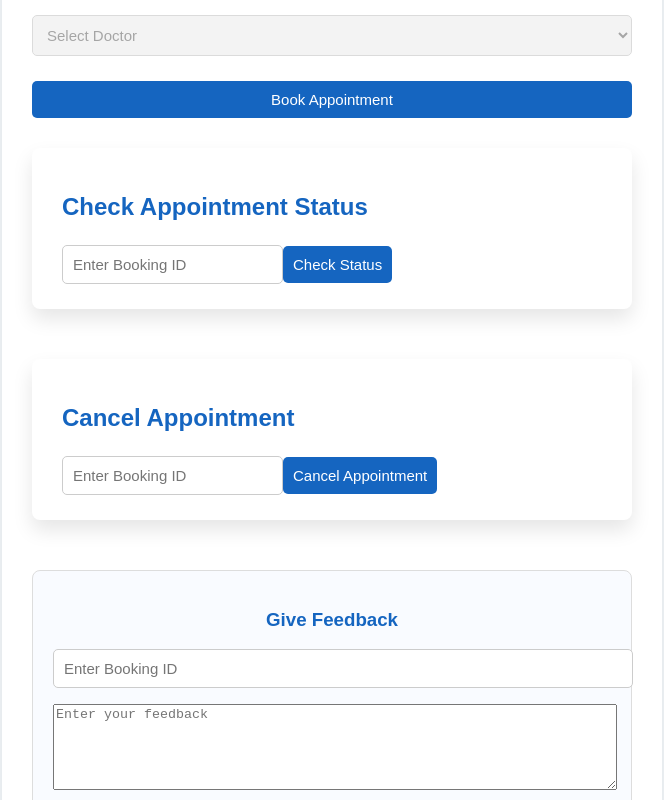
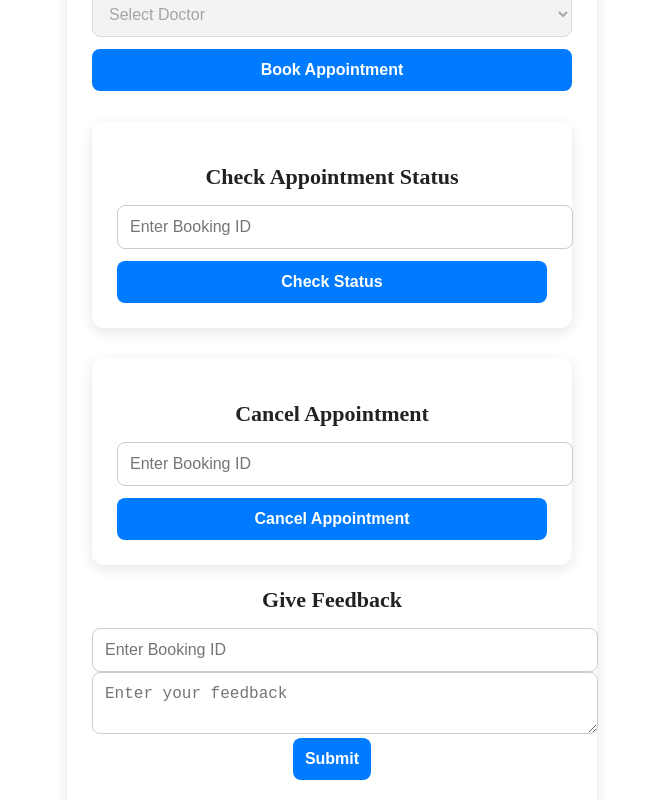
Before and after one commit to subir301204/eye-hospital-appointment-booking-system, a React (Create React App) app in the folder frontend/: page / in a window 1280 px wide. Shown: the part 360-1160 px from the top of the page, without its empty margins (308-972 px from the left). Built offline with nearby package versions, Linux system fonts and the light colour scheme.

Commit message:
update the UI

```diff
--- a/frontend/src/components/BookingStatus.js
+++ b/frontend/src/components/BookingStatus.js
@@ -5,9 +5,12 @@ function BookingStatus() {
   const [bookingId, setBookingId] = useState("");
   const [statusMsg, setStatusMsg] = useState("");
 
-  const checkStatus = async () => {
-    if (!bookingId) {
-      setStatusMsg("Please enter a Booking ID");
+  const checkStatus = async (e) => {
+    e.preventDefault();
+    setStatusMsg("");
+
+    if (!bookingId.trim()) {
+      setStatusMsg("Please enter Booking ID");
       return;
     }
 
@@ -20,11 +23,11 @@ function BookingStatus() {
       if (!res.ok) {
         setStatusMsg("❌ Booking not found");
       } else {
-        setStatusMsg("✅ Status: " + data.status);
+        setStatusMsg("✅ Status: " + (data.status || "Unknown"));
       }
     } catch (err) {
       console.error(err);
-      setStatusMsg("❌ Error checking status");
+      setStatusMsg("❌ Server error");
     }
   };
 
@@ -32,6 +35,7 @@ function BookingStatus() {
     <div className="app-container" style={{ marginTop: "30px" }}>
       <h2>Check Appointment Status</h2>
 
+      <form onSubmit={checkStatus}>
         <input
           type="text"
           placeholder="Enter Booking ID"
@@ -39,7 +43,8 @@ function BookingStatus() {
           onChange={(e) => setBookingId(e.target.value)}
         />
 
-      <button onClick={checkStatus}>Check Status</button>
+        <button type="submit">Check Status</button>
+      </form>
 
       {statusMsg && <p className="success-message">{statusMsg}</p>}
     </div>
--- a/frontend/src/components/CancelAppointment.js
+++ b/frontend/src/components/CancelAppointment.js
@@ -5,8 +5,11 @@ function CancelAppointment() {
   const [bookingId, setBookingId] = useState("");
   const [statusMsg, setStatusMsg] = useState("");
 
-  const cancel = async () => {
-    if (!bookingId) {
+  const cancelBooking = async (e) => {
+    e.preventDefault();
+    setStatusMsg("");
+
+    if (!bookingId.trim()) {
       setStatusMsg("Please enter Booking ID");
       return;
     }
@@ -14,17 +17,16 @@ function CancelAppointment() {
     try {
       const res = await fetch("http://localhost:5000/api/appointments/cancel", {
         method: "POST",
-        headers: {
-          "Content-Type": "application/json",
-        },
+        headers: { "Content-Type": "application/json" },
         body: JSON.stringify({ booking_id: bookingId }),
       });
+
       const data = await res.json();
 
-      if (res.ok) {
-        setStatusMsg("✅ " + data.message);
+      if (!res.ok) {
+        setStatusMsg("❌ " + (data.message || "Cancellation failed"));
       } else {
-        setStatusMsg("❌ " + (data.message || "Cancellation failed"));
+        setStatusMsg("✅ " + (data.message || "Cancelled"));
       }
     } catch (err) {
       console.error(err);
@@ -36,6 +38,7 @@ function CancelAppointment() {
     <div className="app-container" style={{ marginTop: "30px" }}>
       <h2>Cancel Appointment</h2>
 
+      <form onSubmit={cancelBooking}>
         <input
           type="text"
           placeholder="Enter Booking ID"
@@ -43,7 +46,8 @@ function CancelAppointment() {
           onChange={(e) => setBookingId(e.target.value)}
         />
 
-      <button onClick={cancel}>Cancel Appointment</button>
+        <button type="submit">Cancel Appointment</button>
+      </form>
 
       {statusMsg && <p className="success-message">{statusMsg}</p>}
     </div>
--- a/frontend/src/styles.css
+++ b/frontend/src/styles.css
@@ -1,97 +1,78 @@
-body {
-  margin: 0;
-  font-family: Arial, Helvetica, sans-serif;
-  background: #f4f8fb;
+/* Main container used by all sections */
+.app-container {
+  background: #ffffff;
+  padding: 25px;
+  border-radius: 12px;
+  box-shadow: 0 4px 14px rgba(0, 0, 0, 0.1);
+  margin: 20px auto;
+  max-width: 480px;
+  text-align: center;
+  transition: 0.3s ease;
 }
 
-.app-container {
-  max-width: 600px;
-  margin: 50px auto;
-  background: white;
-  padding: 25px 30px;
-  border-radius: 8px;
-  box-shadow: 0 10px 20px rgba(0, 0, 0, 0.1);
+/* Section titles unify all headings */
+.app-container h2,
+.app-container h3 {
+  margin-bottom: 15px;
+  font-size: 22px;
+  font-weight: 600;
+  color: #222;
 }
 
-h1 {
-  text-align: center;
-  color: #1565c0;
-}
-
+/* Form styling — same for all components */
 form {
   display: flex;
   flex-direction: column;
-  gap: 15px;
+  gap: 12px;
 }
 
+/* Input fields unified */
 input,
 select,
-button {
-  padding: 10px;
-  font-size: 15px;
-  border-radius: 5px;
+textarea {
+  width: 100%;
+  padding: 12px;
+  border-radius: 8px;
   border: 1px solid #ccc;
+  font-size: 16px;
+  outline: none;
+  transition: 0.2s ease;
 }
 
+input:focus,
+select:focus,
+textarea:focus {
+  border-color: #007bff;
+}
+
+/* Primary button style for ALL */
 button {
-  background: #1565c0;
+  padding: 12px;
+  font-size: 16px;
+  font-weight: 600;
+  border: none;
+  border-radius: 8px;
+  background: #007bff;
   color: white;
-  border: none;
   cursor: pointer;
-  transition: 0.3s;
+  transition: 0.2s ease;
 }
 
 button:hover {
-  background: #0d47a1;
+  background: #005fcc;
 }
 
+/* Success / error text unified */
 .success-message {
-  margin-top: 15px;
-  text-align: center;
+  margin-top: 12px;
+  font-size: 16px;
+  font-weight: 500;
   color: green;
-  font-weight: bold;
 }
 
-/* Booking Status + Feedback Sections */
-.status-box,
-.feedback-box {
-  margin-top: 25px;
-  padding: 20px;
-  border: 1px solid #ddd;
-  border-radius: 8px;
-  background: #f9fbff;
+.error-message {
+  margin-top: 12px;
+  font-size: 16px;
+  font-weight: 500;
+  color: red;
 }
-
-.status-box h3,
-.feedback-box h3 {
-  margin-bottom: 10px;
-  color: #1565c0;
-  text-align: center;
-}
-
-.status-box input,
-.feedback-box input,
-.feedback-box textarea {
-  width: 100%;
-  margin: 8px 0;
-}
-
-.feedback-box textarea {
-  min-height: 80px;
-  resize: vertical;
-}
-
-.status-box p,
-.feedback-box p {
-  margin-top: 10px;
-  font-weight: bold;
-}
-
-.app-container h2 {
-  margin-bottom: 15px;
-  color: #1565c0;
-}
-
-.app-container button {
-  margin-top: 10px;
-}
```
Lines whose indentation alone changed are shown as unchanged.
